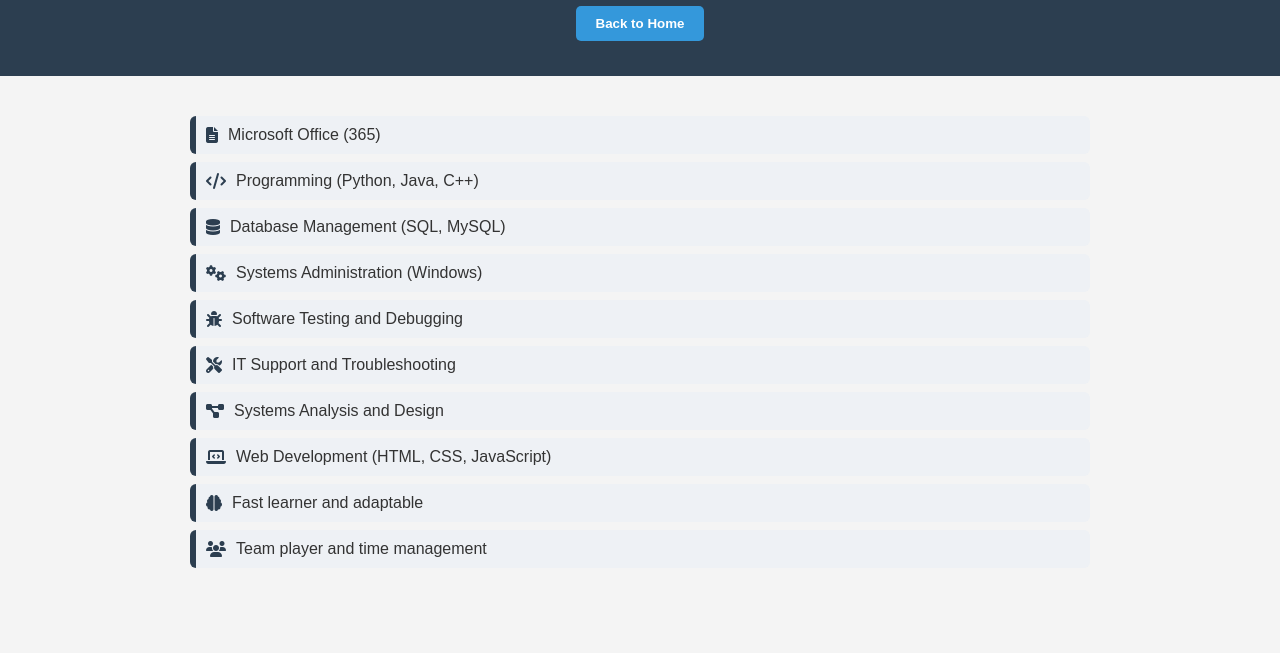
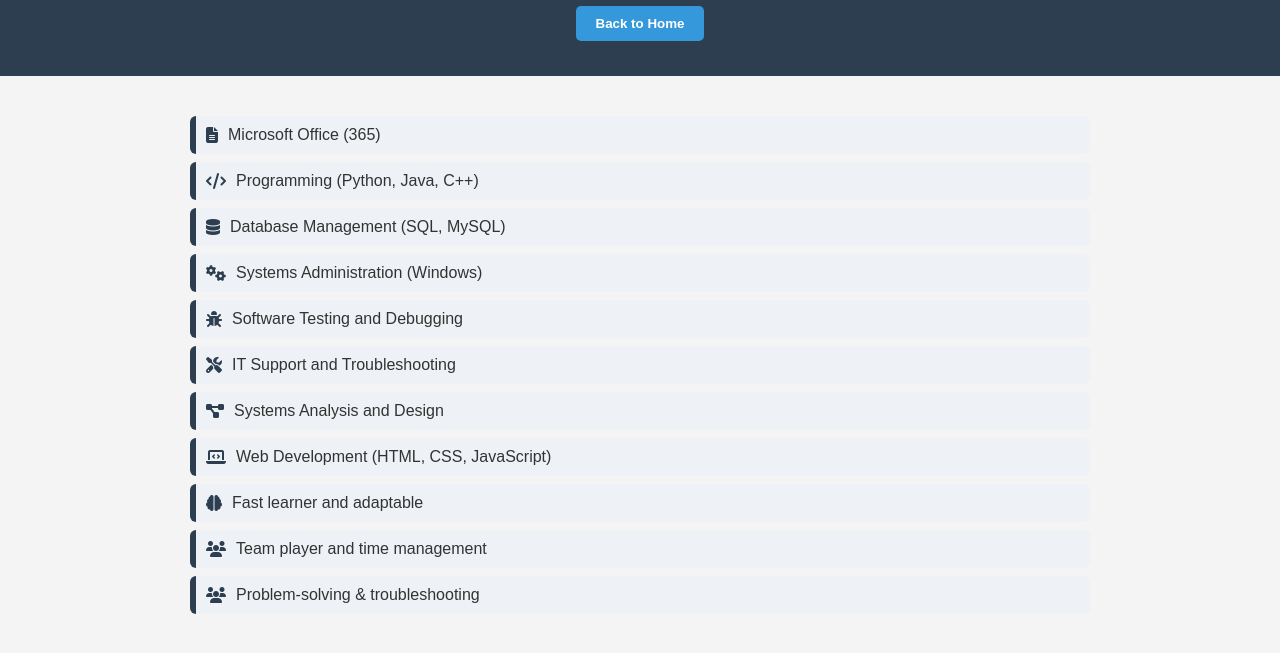
Before and after one commit to ia-miq/963, a plain HTML site: page skills.html in a window 1280 px wide. Shown: the part 109-762 px from the top of the page. Drawn offline with Linux system fonts and the light colour scheme.

Commit message:
Update skills.html

```diff
--- a/skills.html
+++ b/skills.html
@@ -62,6 +62,7 @@
         <li><i class="fas fa-laptop-code"></i> Web Development (HTML, CSS, JavaScript)</li>
         <li><i class="fas fa-brain"></i> Fast learner and adaptable</li>
         <li><i class="fas fa-users"></i> Team player and time management</li>
+        <li><i class="fas fa-users"></i> Problem-solving & troubleshooting</li>
       </ul>
     </section>
   </main>
```
